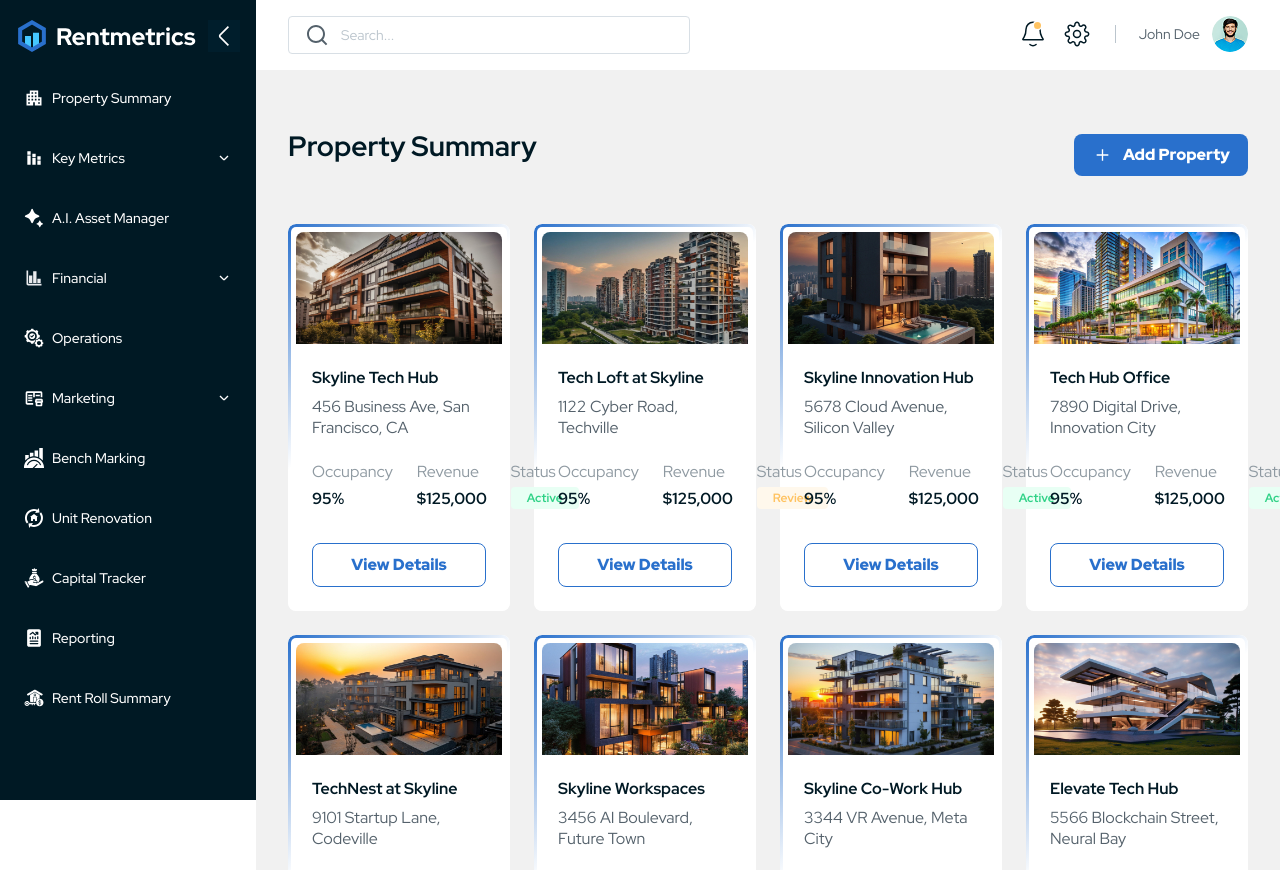
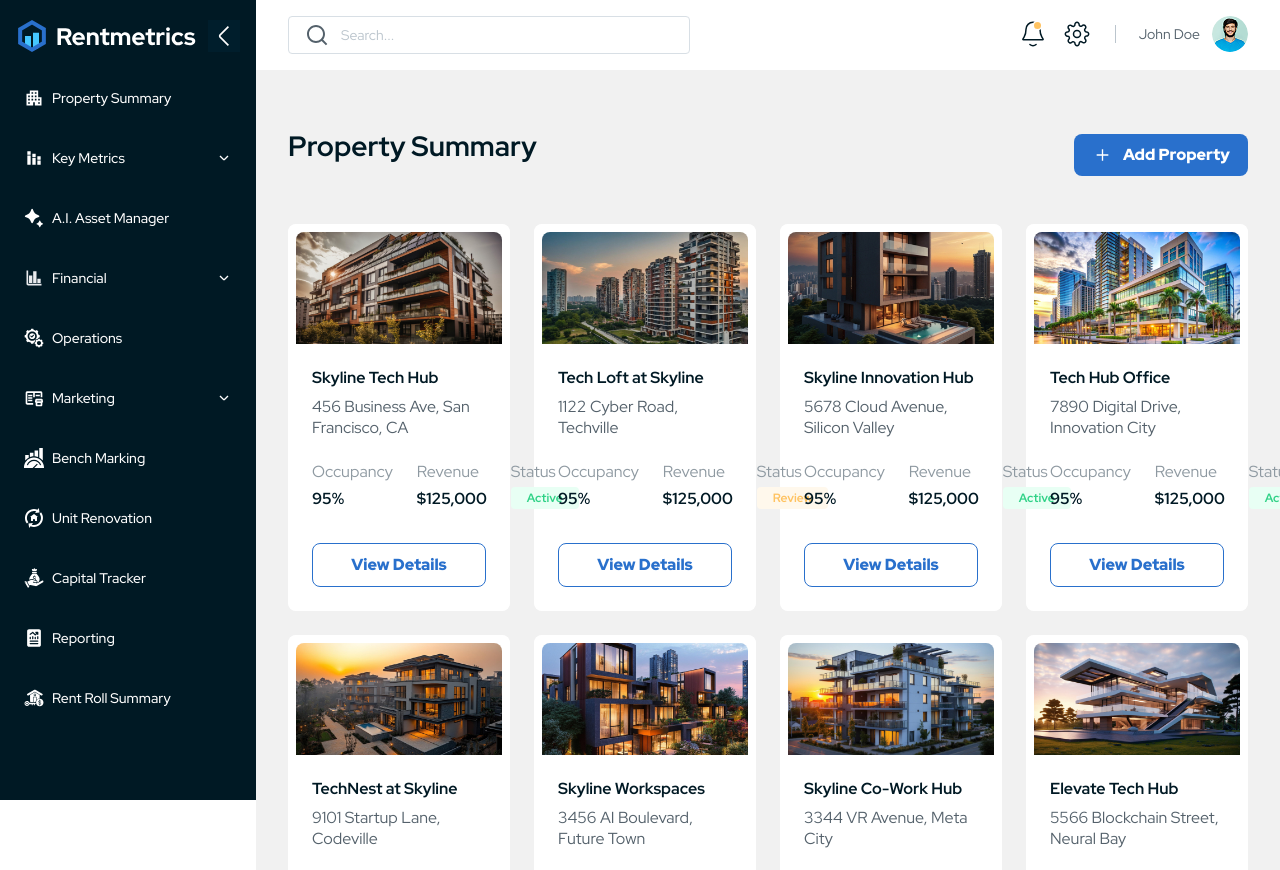
Before and after one commit to ashikrahman-dev/rent-metrics, a React (Vite) app: page /dashboard in a window 1280 px wide. Built offline with nearby package versions, Linux system fonts and the light colour scheme.

Commit message:
Properties card border issue fix

```diff
--- a/src/index.css
+++ b/src/index.css
@@ -104,6 +104,23 @@ input[type="number"] {
     inset: 0;
     border-radius: 8px;
     padding: 3px;
+    background: linear-gradient(134deg, #ffffff 0%, rgba(255, 255, 255, 1) 40%);
+    -webkit-mask: linear-gradient(
+                106deg,
+                rgb(255, 255, 255) 1%,
+                rgb(255, 255, 255) 100%
+            )
+            content-box,
+        linear-gradient(106deg, rgb(255, 255, 255) 1%, rgb(255, 255, 255) 100%);
+    -webkit-mask-composite: xor;
+    mask-composite: exclude;
+}
+.property-card:hover::before {
+    content: "";
+    position: absolute;
+    inset: 0;
+    border-radius: 8px;
+    padding: 3px;
     background: linear-gradient(134deg, #2970cc 0%, rgba(255, 255, 255, 1) 40%);
     -webkit-mask: linear-gradient(
                 106deg,
```
